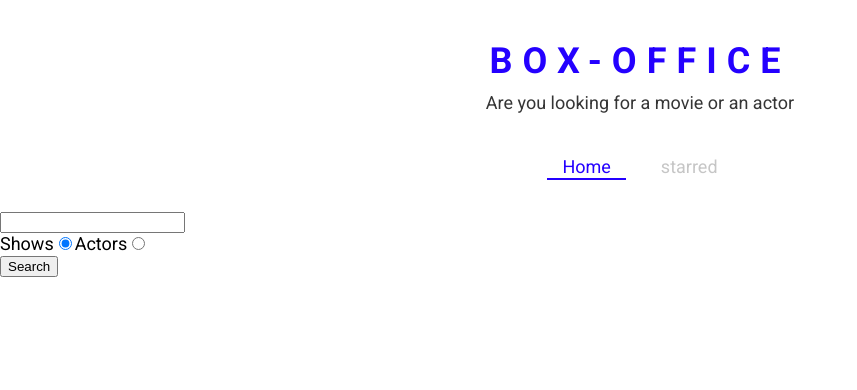
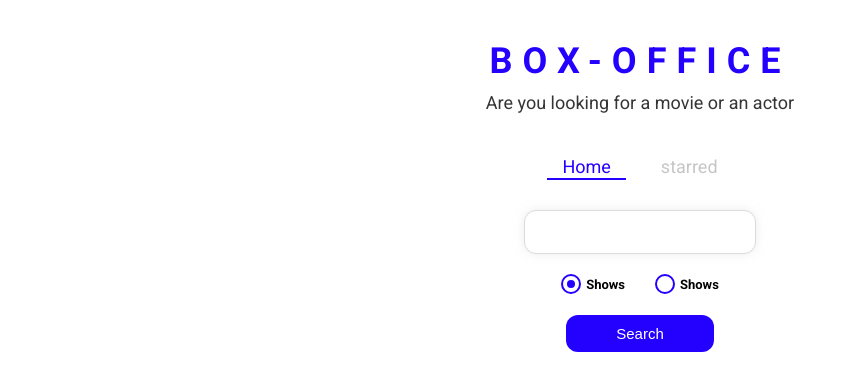
Before and after one commit to deepak5204/box-office, a React (Create React App) app: page / in a window 1280 px wide. Shown: the top 390 px of the page, without its empty margins (0-857 px from the left). Built offline with nearby package versions, Linux system fonts and the light colour scheme.

Commit message:
styled the entire app

```diff
--- /dev/null
+++ b/src/components/CustomRadio.js
@@ -0,0 +1,67 @@
+import React from 'react';
+import styled from 'styled-components';
+
+const RadioWrapper = styled.label`
+  display: block;
+  position: relative;
+  padding-left: 25px;
+  cursor: pointer;
+  font-size: 13px;
+  user-select: none;
+  font-weight: 700;
+  line-height: 1.65;
+
+  input {
+    position: absolute;
+    opacity: 0;
+    cursor: pointer;
+  }
+
+  span {
+    position: absolute;
+    top: 0;
+    left: 0;
+    height: 16px;
+    width: 16px;
+    background-color: #fff;
+    border: 2px solid ${({ theme }) => theme.mainColors.blue};
+    border-radius: 50%;
+  }
+
+  input:checked ~ span {
+    background-color: #fff;
+    border: 2px solid ${({ theme }) => theme.mainColors.blue};
+  }
+
+  span:after {
+    content: '';
+    position: absolute;
+    display: none;
+  }
+
+  input:checked ~ span:after {
+    display: block;
+  }
+
+  span:after {
+    top: 4px;
+    left: 4px;
+    width: 8px;
+    height: 8px;
+    border-radius: 50%;
+    background: ${({ theme }) => theme.mainColors.blue};
+  }
+`;
+
+
+function CustomRadio( {label, ...restProps}) {
+  return (
+    <RadioWrapper htmlFor={restProps.id}>
+    Shows
+    <input { ...restProps } type="radio" />
+    <span />
+    </RadioWrapper>
+  )
+}
+
+export default CustomRadio
--- a/src/pages/Home.js
+++ b/src/pages/Home.js
@@ -5,6 +5,8 @@
 import ShowGrid from '../components/show/ShowGrid';
 import ActorGrid from '../components/actor/ActorGrid';
 import { useLastQuery } from '../misc/custom-hooks';
+import { RadioInputsWrapper, SearchButtonWrapper, SearchInput } from './Home.styled';
+import CustomRadio from '../components/CustomRadio';
 
 function Home()  {
   const [input, setInput] = useLastQuery();
@@ -49,42 +51,46 @@
 
   return (
    <MainPageLayout>
-    <input
+    <SearchInput
       type="text"
-      placeholder='Search for something'
+      placeholder='wow'
       onChange = { onInputChange }
       onKeyDown={onKeyDown}
       value= {input}
     />
 
-    <div>
-      <label htmlFor='shows-search'>
-        Shows
-        <input
+    <RadioInputsWrapper>
+      <div>
+        <CustomRadio
+        label="Shows"
           id='shows-search'
-          type="radio"
           value="shows"
           checked={isShowsSearch}
           onChange={onRadioChange}
         />
-      </label>
+      </div>
 
-      <label htmlFor='actors-search'>
-        Actors
-        <input
+
+      <div>
+        <CustomRadio
+          label="Actors"
           id='actors-search'
-          type="radio"
           value="people"
           checked={!isShowsSearch}
           onChange={onRadioChange}
         />
-      </label>
-    </div>
+      </div>
+
+
+    </RadioInputsWrapper>
+
+      <SearchButtonWrapper>
 
       <button type="button"
         onClick={onSearch}>
           Search
       </button>
+          </SearchButtonWrapper>
       {renderResults()}
    </MainPageLayout>
   )
--- /dev/null
+++ b/src/pages/Home.styled.js
@@ -0,0 +1,49 @@
+import styled from "styled-components";
+
+export const SearchInput = styled.input`
+  display: block;
+  font-family: 'Roboto', sans-serif;
+  width: 200px;
+  margin: auto;
+  outline: none;
+  padding: 13px 15px;
+  border: 1px solid #dbdbdb;
+  box-shadow: 0px 0px 10px 0px rgba(219, 219, 219, 0.5);
+  font-size: 14px;
+  border-radius: 12px;
+  color: #8d8d8d;
+
+  &::placeholder {
+    font-weight: 300;
+    color: #8d8d8d;
+  }
+`;
+
+export const RadioInputsWrapper = styled.div`
+  display: flex;
+  justify-content: center;
+  margin: 20px 0;
+
+  div {
+    margin: 0 15px;
+  }
+`;
+
+export const SearchButtonWrapper = styled.div`
+  text-align: center;
+  margin-bottom: 35px;
+
+  button {
+    color: #fff;
+    background-color: ${({ theme }) => theme.mainColors.blue};
+    margin: auto;
+    padding: 10px 50px;
+    font-size: 15px;
+    border: none;
+    outline: none;
+    border-radius: 12px;
+    &:hover {
+      cursor: pointer;
+    }
+  }
+`;
```
